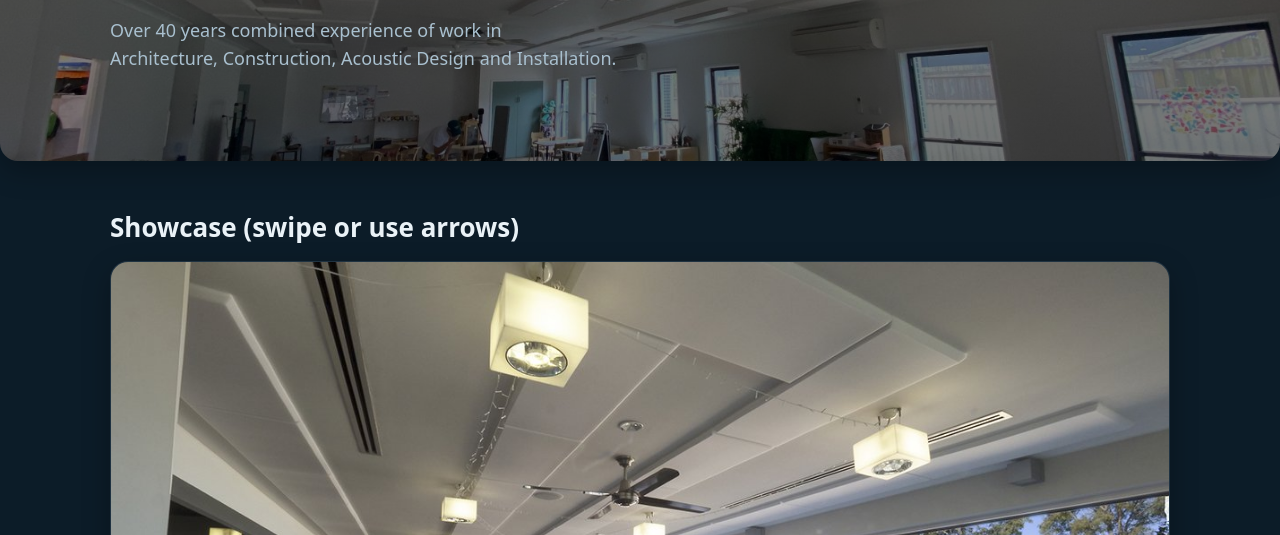
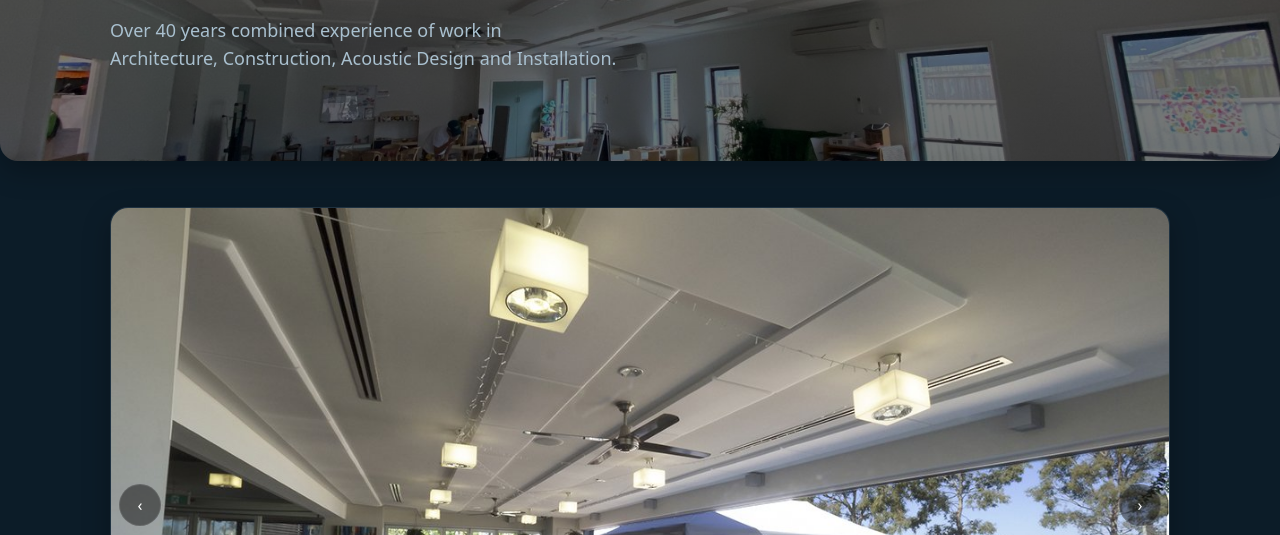
Before and after one commit to smooraven/soundfix-demo, a plain HTML site: page index.html in a window 1280 px wide. Shown: the part 262-797 px from the top of the page. Drawn offline with Linux system fonts and the light colour scheme.

Commit message:
Update index.html
removed line 103:       <h3>Showcase (swipe or use arrows)</h3>

```diff
--- a/index.html
+++ b/index.html
@@ -100,7 +100,6 @@
 
   <main class="wrap">
     <section id="showcase" class="showcase">
-      <h3>Showcase (swipe or use arrows)</h3>
       <div class="carousel" id="carousel">
         <div class="slide-area">
           <img id="slide-img" src="" alt="Project image">
```
